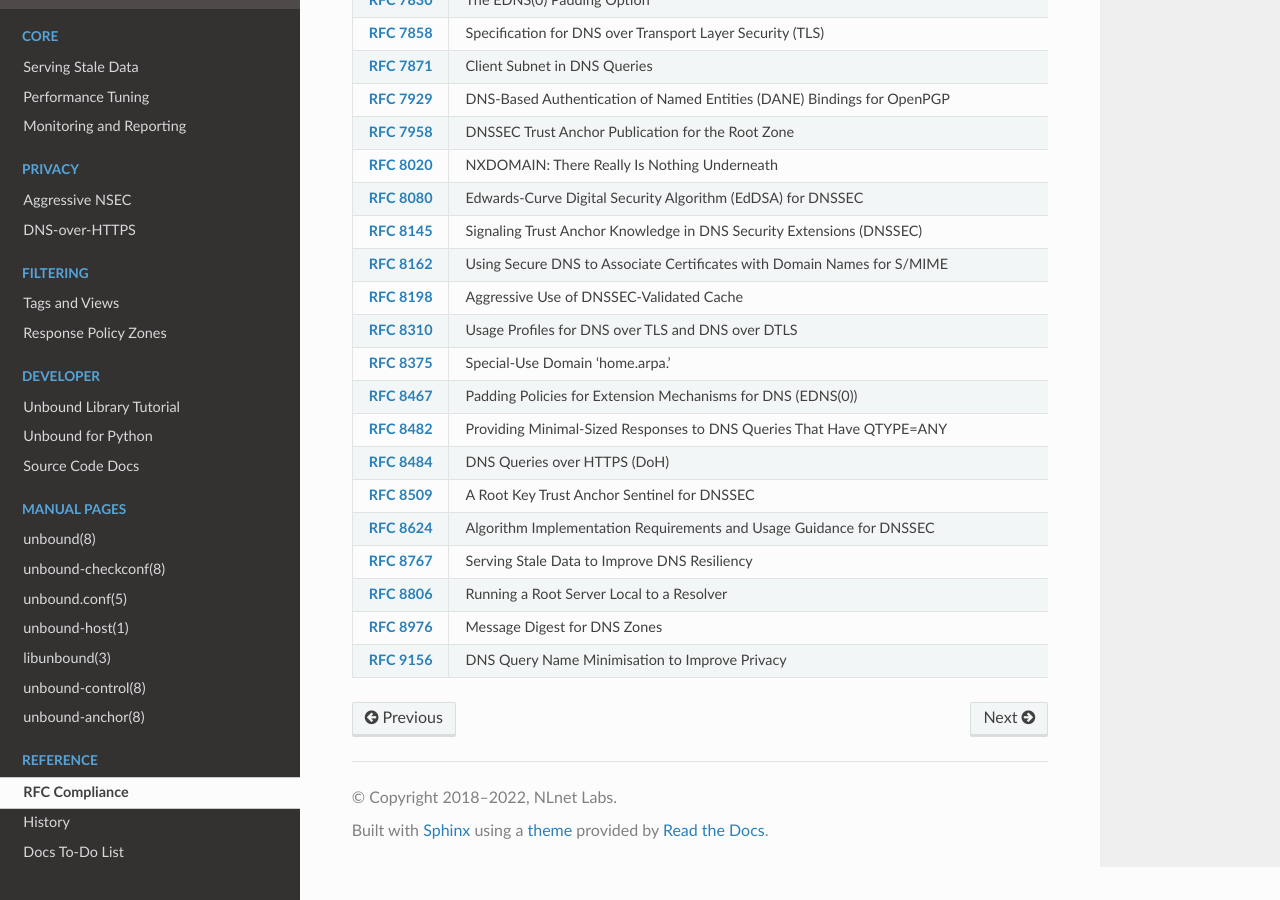
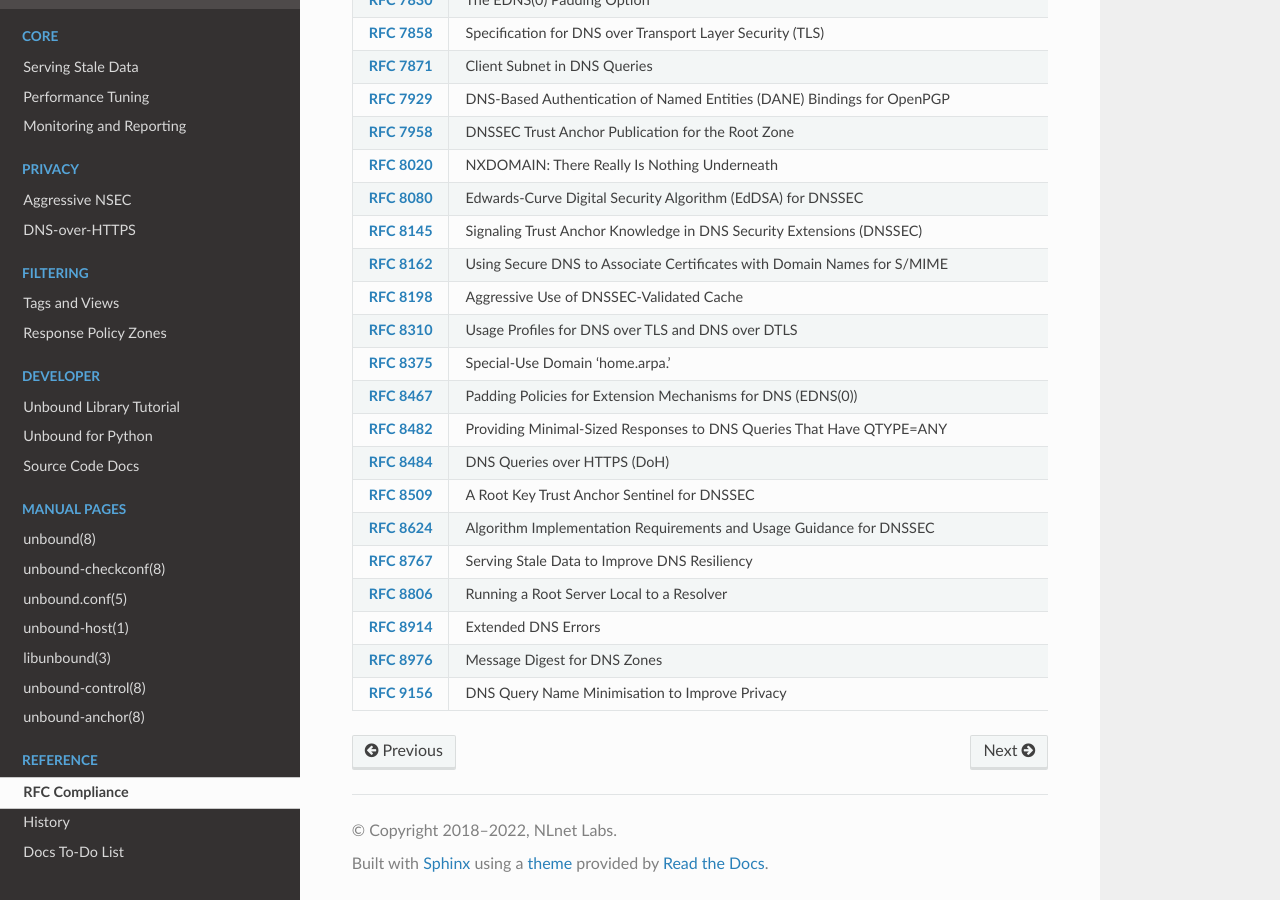
Before and after one commit to NLnetLabs/unbound-manual, a Sphinx documentation site: the page built from source/reference/rfc-compliance.rst, in a window 1280 px wide and 900 px high, scrolled down 3164 px. Built offline with Sphinx 7.4.7 and the Read the Docs theme 2.0.0, drawn with Linux system fonts in a browser that asks for light colours.

Commit message:
Add EDE to Unbound's RFC compliance.

```diff
--- a/source/reference/rfc-compliance.rst
+++ b/source/reference/rfc-compliance.rst
@@ -114,6 +114,7 @@ Internet drafts that have been implemented in Unbound.
 :RFC:`8624`    Algorithm Implementation Requirements and Usage Guidance for DNSSEC
 :RFC:`8767`    Serving Stale Data to Improve DNS Resiliency
 :RFC:`8806`    Running a Root Server Local to a Resolver
+:RFC:`8914`    Extended DNS Errors
 :RFC:`8976`    Message Digest for DNS Zones
 :RFC:`9156`    DNS Query Name Minimisation to Improve Privacy
 ============== ====
```
